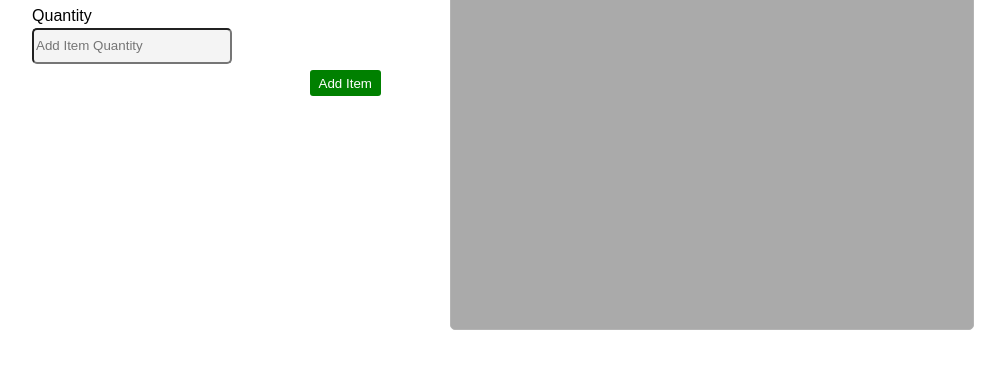
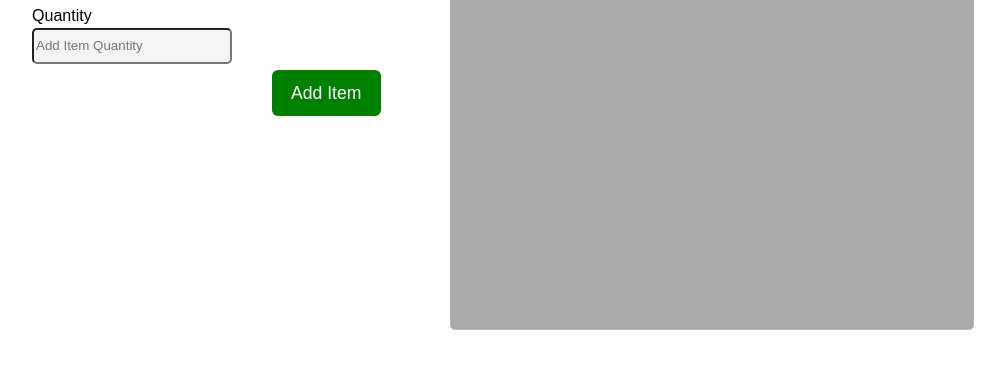
Before and after one commit to vishesh3006/Assignment-2, a website built with Parcel: page index.html in a window 1280 px wide. Shown: the part 234-602 px from the top of the page, without its empty margins (162-1167 px from the left). Built offline with nearby package versions, Linux system fonts and the light colour scheme.

Commit message:
Update styles.css

```diff
--- a/src/styles.css
+++ b/src/styles.css
@@ -15,6 +15,13 @@ body {
 .addForm {
   max-width: 400px;
   /* border: 1px solid #000; */
+}
+
+.add,
+.edit {
+  padding: 3% 5%;
+  font-size: 1.1rem;
+  border-radius: 6px;
 }
 
 #itemQuantity {
```
